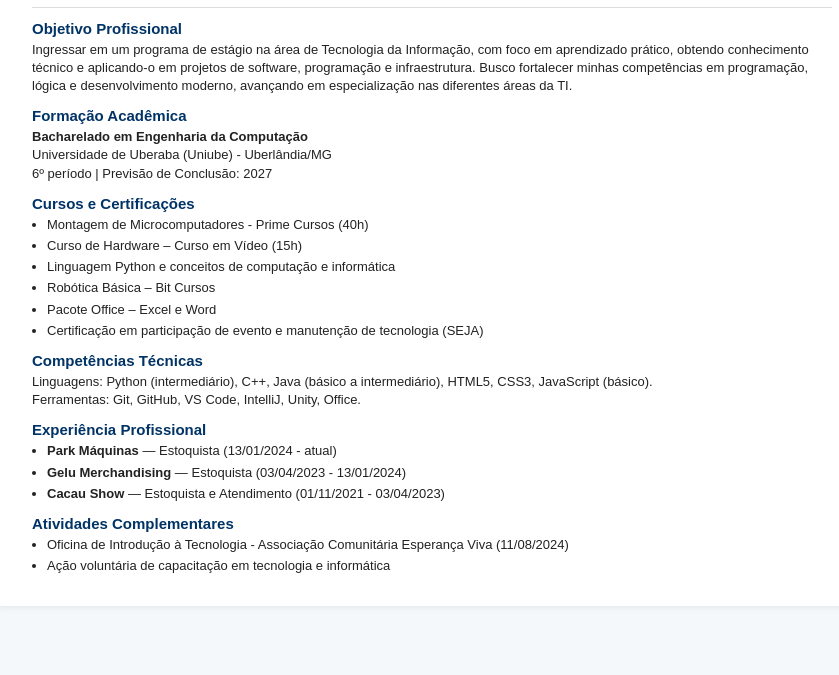
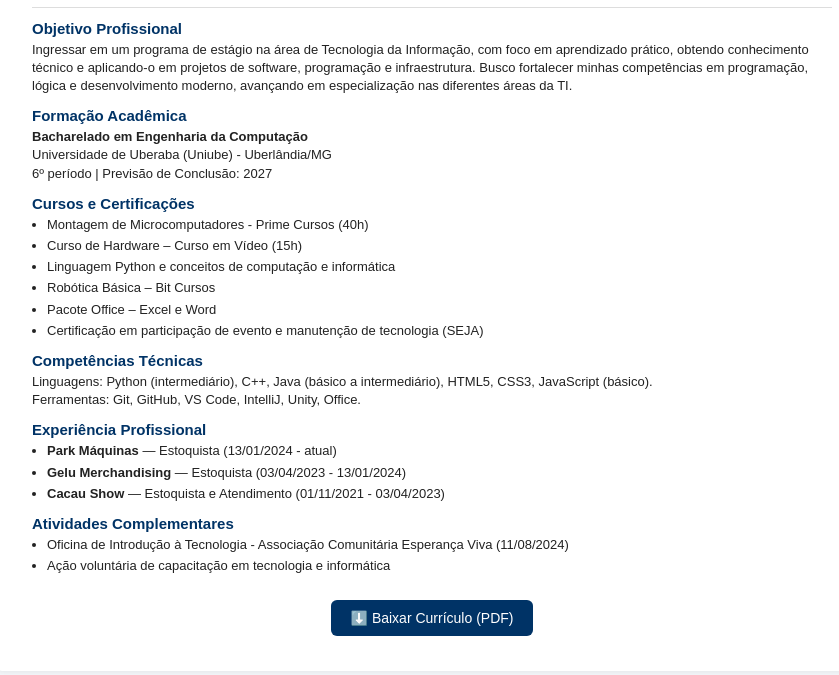
Before and after one commit to jorgehenriqueEG/meu-site, a plain HTML site: page index.html in a window 1280 px wide. Shown: the part 159-834 px from the top of the page, without its empty margins (208-1047 px from the left). Before the commit the page ends 805 px from the top, so only its background shows below. Drawn offline with Linux system fonts and the light colour scheme.

Commit message:
Update index.html

```diff
--- a/index.html
+++ b/index.html
@@ -55,6 +55,21 @@
         border-top: 1px solid #ddd;
         margin: 8px 0;
     }
+    .download-btn {
+        display: block;
+        width: fit-content;
+        margin: 25px auto 10px;
+        padding: 10px 20px;
+        font-size: 14px;
+        background-color: #003366;
+        color: white;
+        text-decoration: none;
+        border-radius: 6px;
+        transition: background 0.2s ease;
+    }
+    .download-btn:hover {
+        background-color: #0055a5;
+    }
 </style>
 </head>
 <body>
@@ -102,6 +117,8 @@
             <li>Oficina de Introdução à Tecnologia - Associação Comunitária Esperança Viva (11/08/2024)</li>
             <li>Ação voluntária de capacitação em tecnologia e informática</li>
         </ul>
+
+        <a href="curriculo.pdf" download class="download-btn">⬇️ Baixar Currículo (PDF)</a>
     </div>
 </body>
 </html>
```
